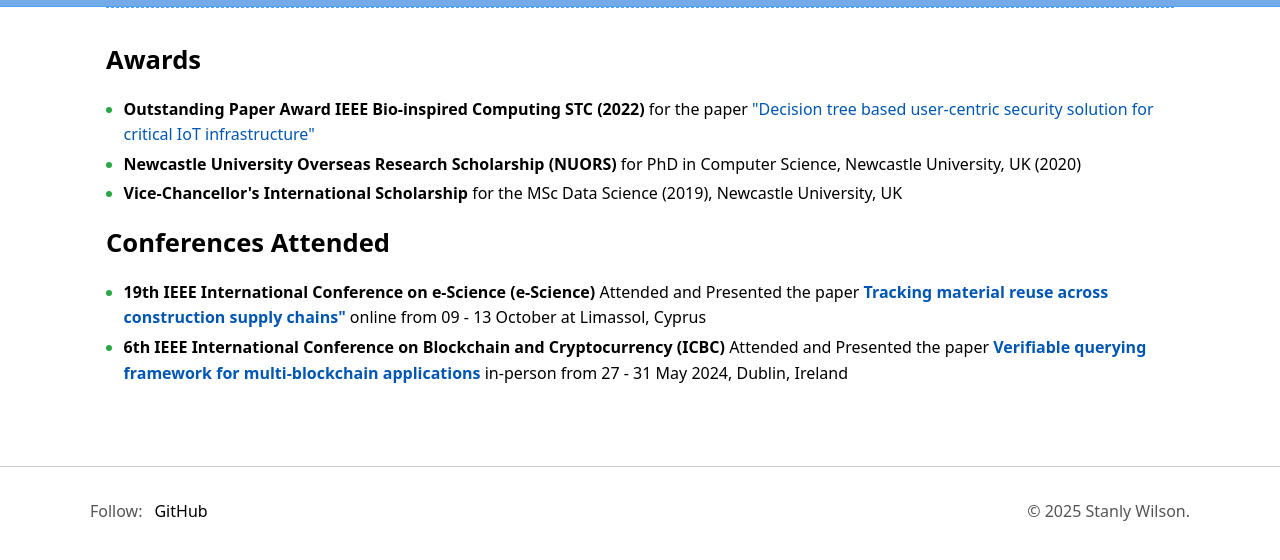
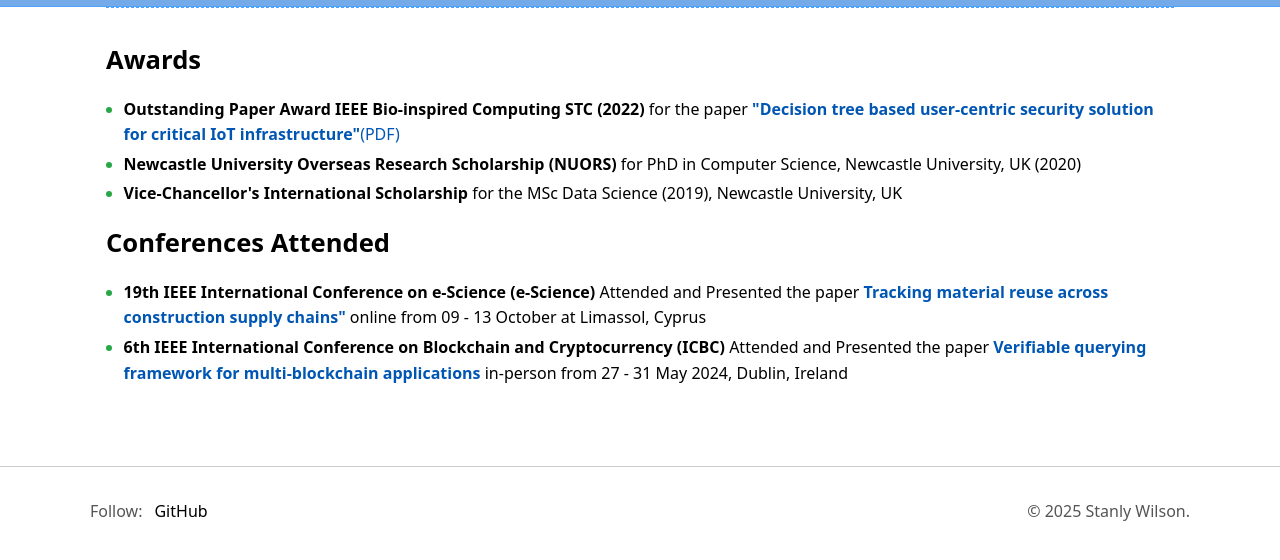
Before and after one commit to stanlypalathingal/stanlypalathingal.github.io, a plain HTML site: page achievements.html in a window 1280 px wide. Shown: the part 44-604 px from the top of the page. Drawn offline with Linux system fonts and the light colour scheme.

Commit message:
updated award part

```diff
--- a/achievements.html
+++ b/achievements.html
@@ -30,7 +30,7 @@
       <section id="achievements" class="section">
             <h2>Awards</h2>
             <ul class="tick-list">
-                <li><b>Outstanding Paper Award IEEE Bio-inspired Computing STC (2022)</b> for the paper <a href="https://doi.org/10.1016/j.compeleceng.2022.107754" target="_blank" rel="noopener">"Decision tree based user-centric security solution for critical IoT infrastructure"</a></li>
+                <li><b>Outstanding Paper Award IEEE Bio-inspired Computing STC (2022)</b> for the paper <a href="https://doi.org/10.1016/j.compeleceng.2022.107754" target="_blank" rel="noopener"><b>"Decision tree based user-centric security solution for critical IoT infrastructure"</b></a><a href="assets/1690348002178.jpeg" alt="Award" class="icon-img">(PDF)</a></li>
                 <li><b>Newcastle University Overseas Research Scholarship (NUORS)</b> for PhD in Computer Science, Newcastle University, UK (2020)</li>
                 <li><b>Vice-Chancellor's International Scholarship</b> for the MSc Data Science (2019), Newcastle University, UK</li>
               </ul>
```
Also changed, not shown: assets/1690348002178.jpeg (added), 1 other file.
